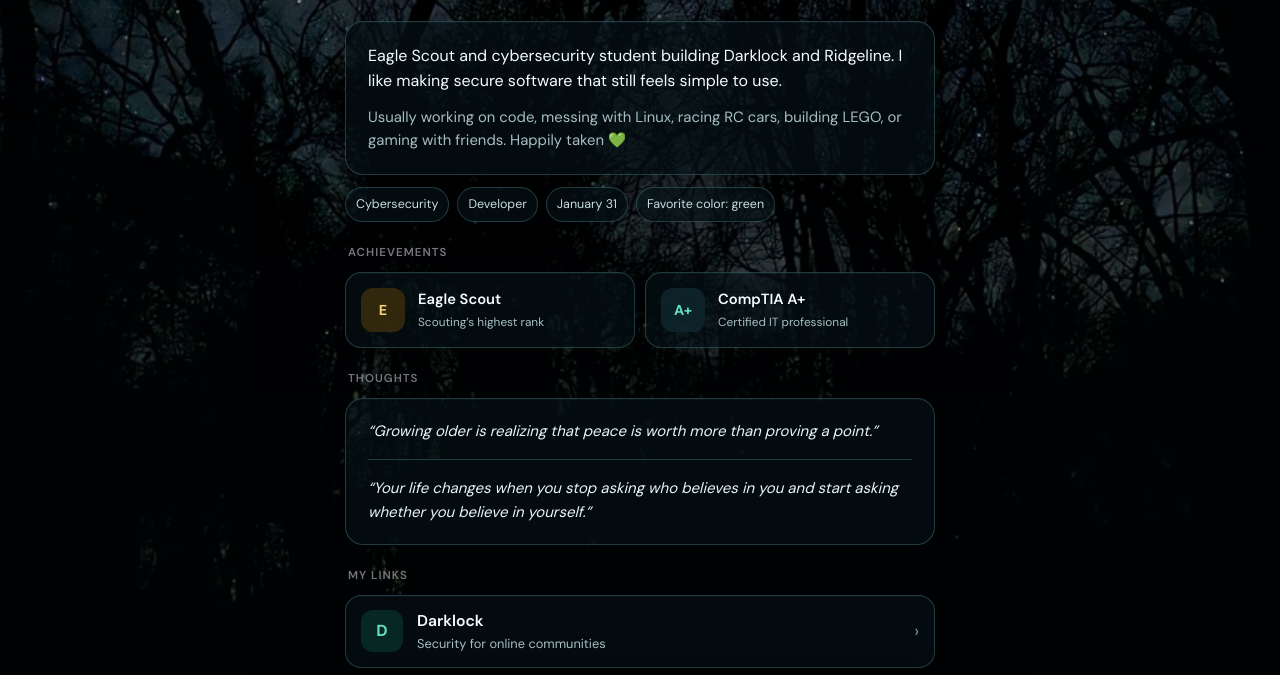
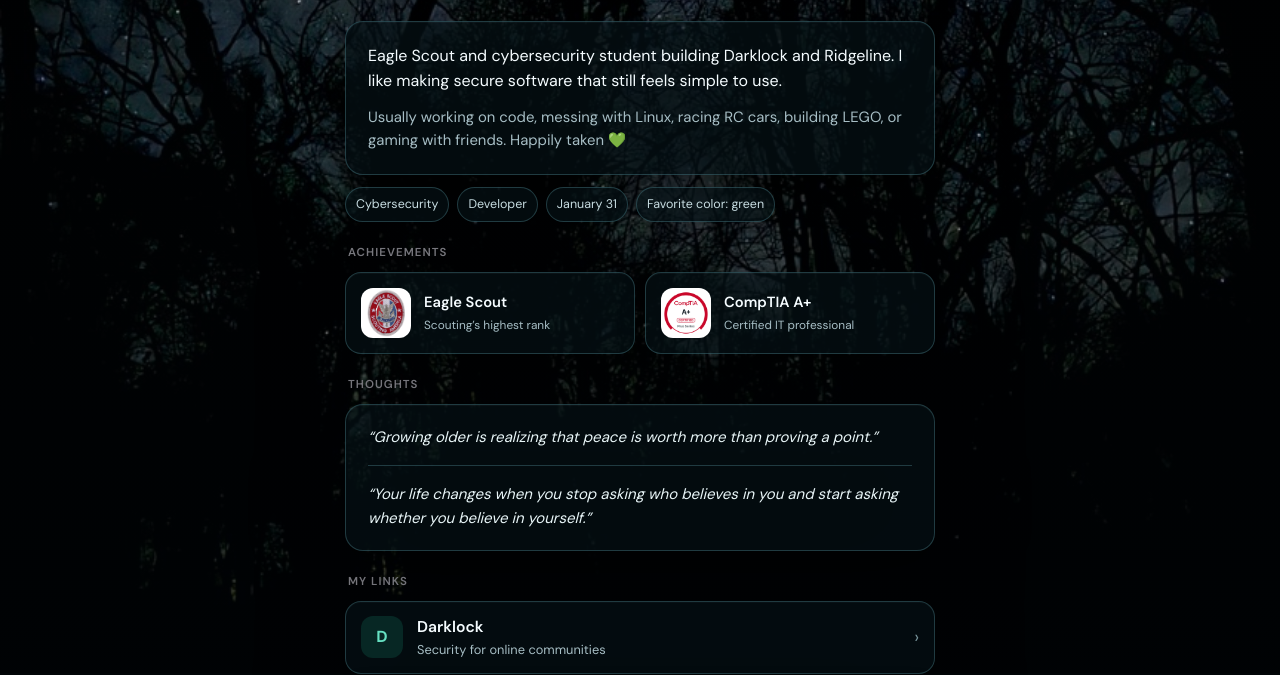
Before and after one commit to anonymous-hidden/anonymous-hidden.github.io, a plain HTML site: page index.html in a window 1280 px wide. Shown: the part 127-802 px from the top of the page. Drawn offline with Linux system fonts and the light colour scheme.

Commit message:
Use official achievement badge images

```diff
--- a/index.html
+++ b/index.html
@@ -191,22 +191,21 @@
       -webkit-backdrop-filter: blur(18px) saturate(1.2);
     }
 
-    .achievement-mark {
-      width: 44px;
-      height: 44px;
+    .achievement-image {
+      width: 50px;
+      height: 50px;
       flex: 0 0 auto;
-      display: grid;
-      place-items: center;
       border-radius: 12px;
-      background: rgba(15, 39, 48, 0.8);
-      color: var(--green);
-      font-size: 0.9rem;
-      font-weight: 700;
+      overflow: hidden;
+      border: 1px solid rgba(255, 255, 255, 0.18);
+      background: #ffffff;
     }
 
-    .achievement-card.scout .achievement-mark {
-      color: #f1d27a;
-      background: rgba(65, 48, 12, 0.75);
+    .achievement-image img {
+      width: 100%;
+      height: 100%;
+      display: block;
+      object-fit: cover;
     }
 
     .achievement-copy { min-width: 0; }
@@ -370,14 +369,14 @@
     <p class="label">Achievements</p>
     <section class="achievements" aria-label="Achievements and certifications">
       <article class="achievement-card scout">
-        <span class="achievement-mark" aria-hidden="true">E</span>
+        <span class="achievement-image"><img src="assets/eagle-scout-emblem.jpg" alt=""></span>
         <span class="achievement-copy">
           <span class="achievement-title">Eagle Scout</span>
           <span class="achievement-note">Scouting’s highest rank</span>
         </span>
       </article>
       <article class="achievement-card">
-        <span class="achievement-mark" aria-hidden="true">A+</span>
+        <span class="achievement-image"><img src="assets/comptia-a-plus.png" alt=""></span>
         <span class="achievement-copy">
           <span class="achievement-title">CompTIA A+</span>
           <span class="achievement-note">Certified IT professional</span>
```
Also changed, not shown: assets/comptia-a-plus.png (added), assets/eagle-scout-emblem.jpg (added).
